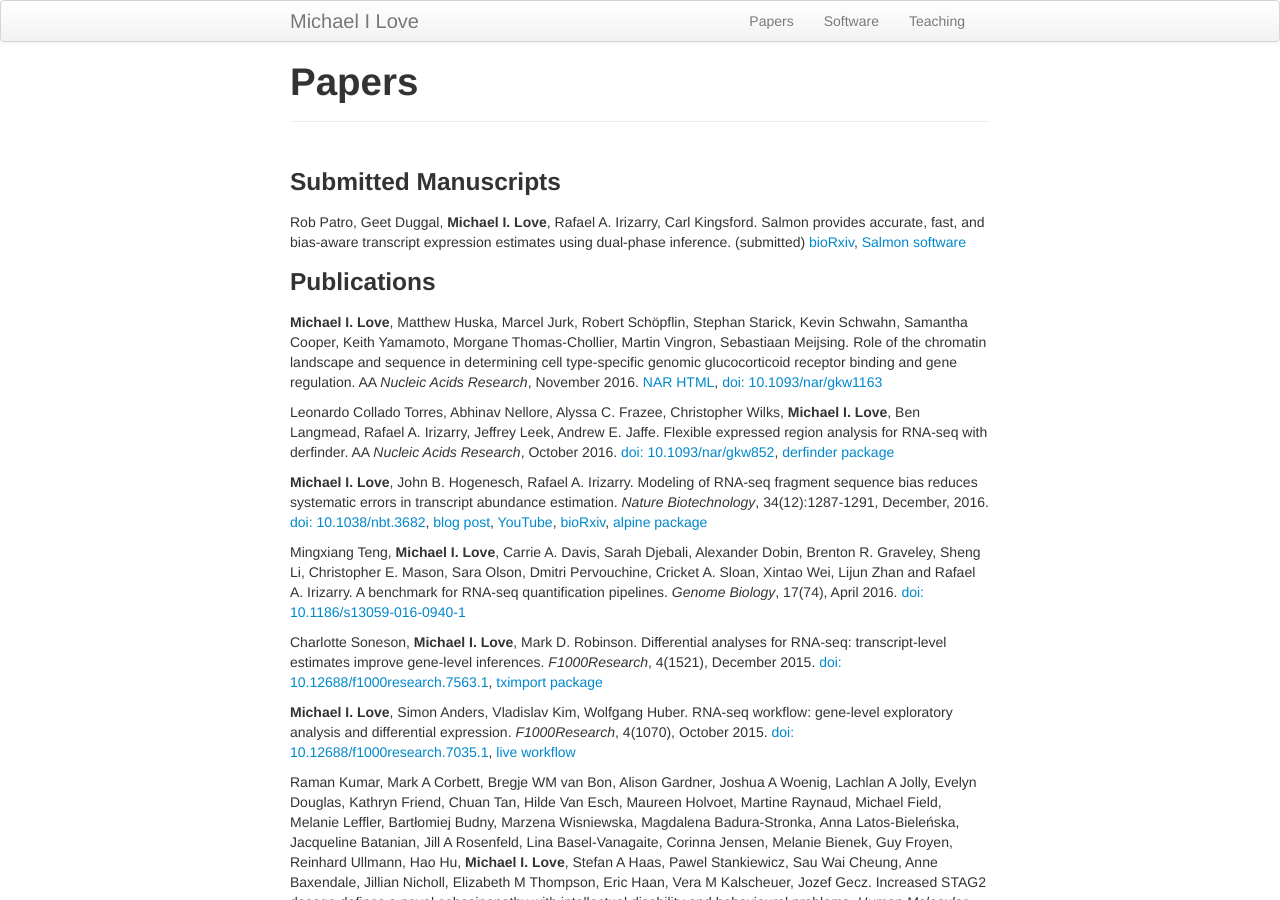
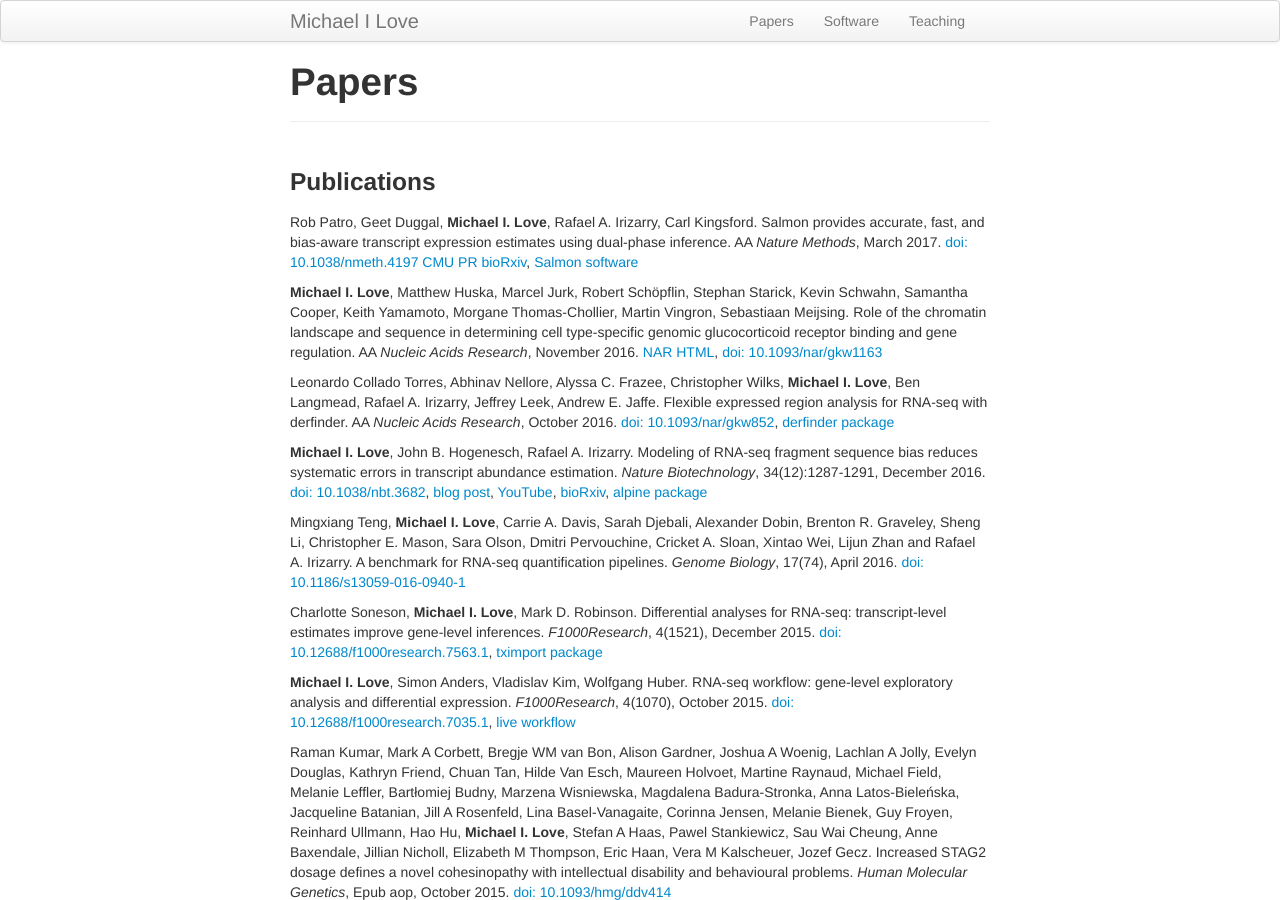
Before and after one commit to mikelove/mikelove.github.io, a Jekyll site: the page built from pages/papers.md, in a window 1280 px wide and 900 px high. Built offline with Jekyll 4.4.1, drawn with Linux system fonts in a browser that asks for light colours.

Commit message:
salmon published :)

```diff
--- a/pages/papers.md
+++ b/pages/papers.md
@@ -3,15 +3,16 @@ layout: page
 title: "Papers"
 ---
 
-### Submitted Manuscripts
+### Publications
 
 Rob Patro, Geet Duggal, **Michael I. Love**, Rafael A. Irizarry, Carl Kingsford.
 Salmon provides accurate, fast, and bias-aware transcript expression
-estimates using dual-phase inference. (submitted)
+estimates using dual-phase inference.
+AA *Nature Methods*, March 2017.
+[doi: 10.1038/nmeth.4197](http://dx.doi.org/10.1038/nmeth.4197)
+[CMU PR](http://www.cbd.cmu.edu/gene_expression_analyses/)
 [bioRxiv](http://biorxiv.org/content/early/2016/08/30/021592),
 [Salmon software](https://combine-lab.github.io/salmon/)
-
-### Publications
 
 **Michael I. Love**, Matthew Huska, Marcel Jurk, Robert Schöpflin,
 Stephan Starick, Kevin Schwahn, Samantha Cooper, Keith Yamamoto,
@@ -34,7 +35,7 @@ AA *Nucleic Acids Research*, October 2016.
 **Michael I. Love**, John B. Hogenesch, Rafael A. Irizarry.
 Modeling of RNA-seq fragment sequence bias reduces systematic errors
 in transcript abundance estimation. *Nature Biotechnology*,
-34(12):1287-1291, December, 2016.
+34(12):1287-1291, December 2016.
 [doi: 10.1038/nbt.3682](http://dx.doi.org/10.1038/nbt.3682),
 [blog post](https://mikelove.wordpress.com/2016/09/26/rna-seq-fragment-sequence-bias/),
 [YouTube](https://www.youtube.com/watch?v=9xskajkNJwg),
```
